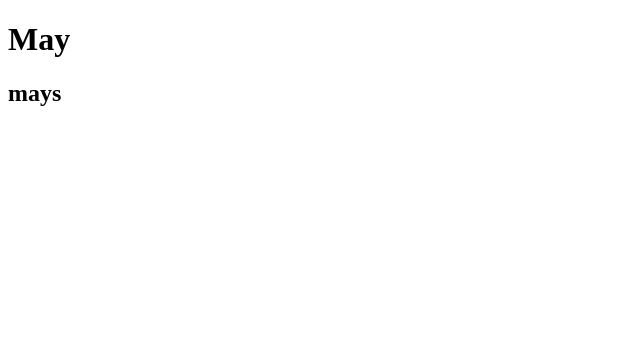
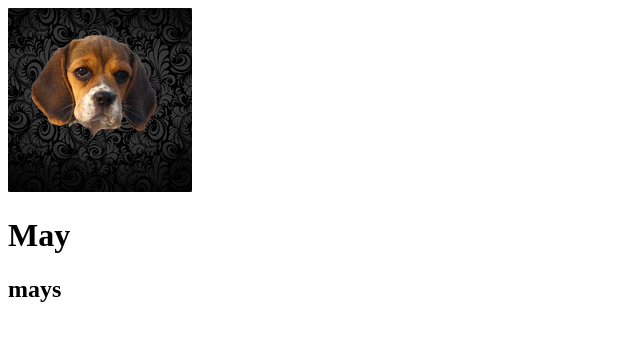
Before and after one commit to icycoba/icycoba.github.io, a Jekyll site: the page deagle.html, which Jekyll copies as it is, in a window 1280 px wide. Shown: the top 341 px of the page, without its empty margins (0-640 px from the left). Built offline with Jekyll 4.4.1, drawn with Linux system fonts in a browser that asks for light colours.

Commit message:
Update deagle.html

```diff
--- a/deagle.html
+++ b/deagle.html
@@ -7,6 +7,7 @@
 </head>
 <body>
 <div class="bodyText">
+  <img src="/assets/deagle.jpg" />
   <div class="textText">
   <h1>May</h1>
   <h2>mays</h2>
```
